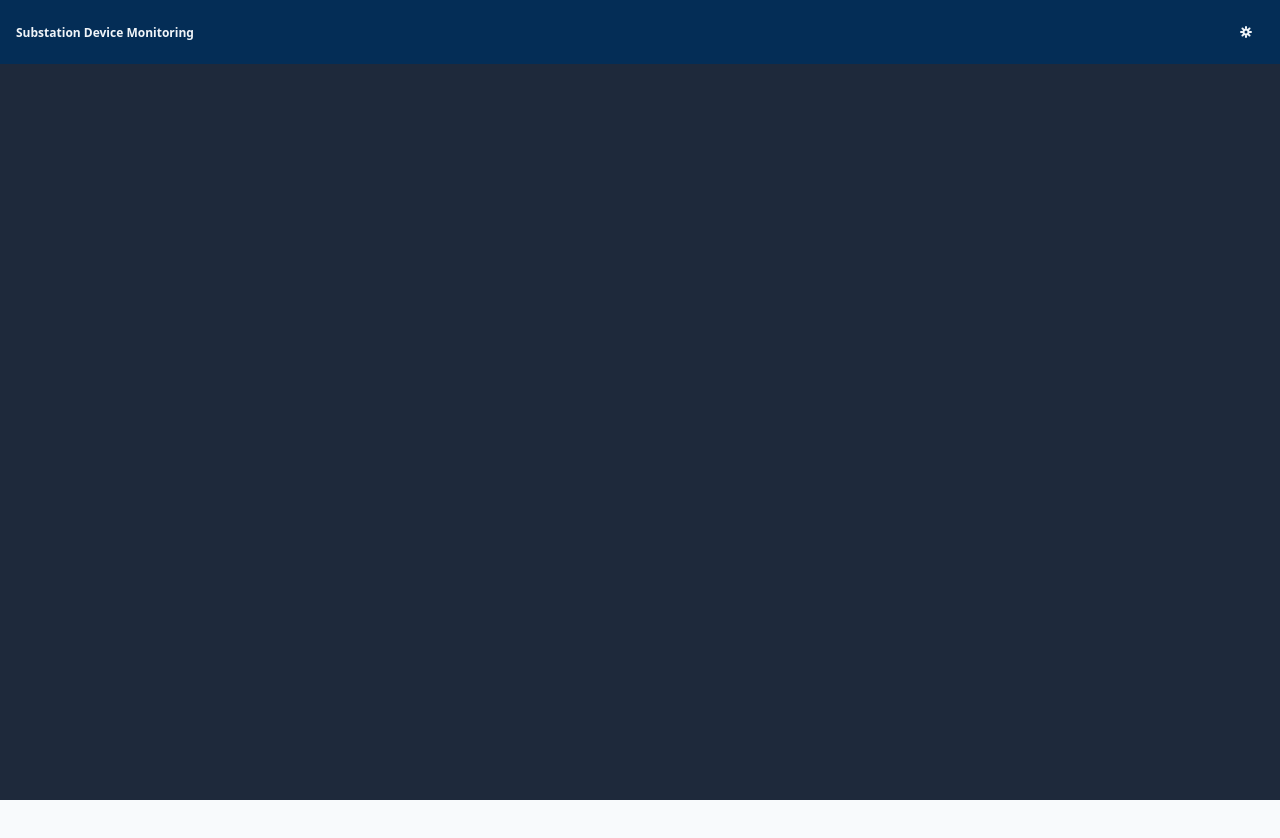
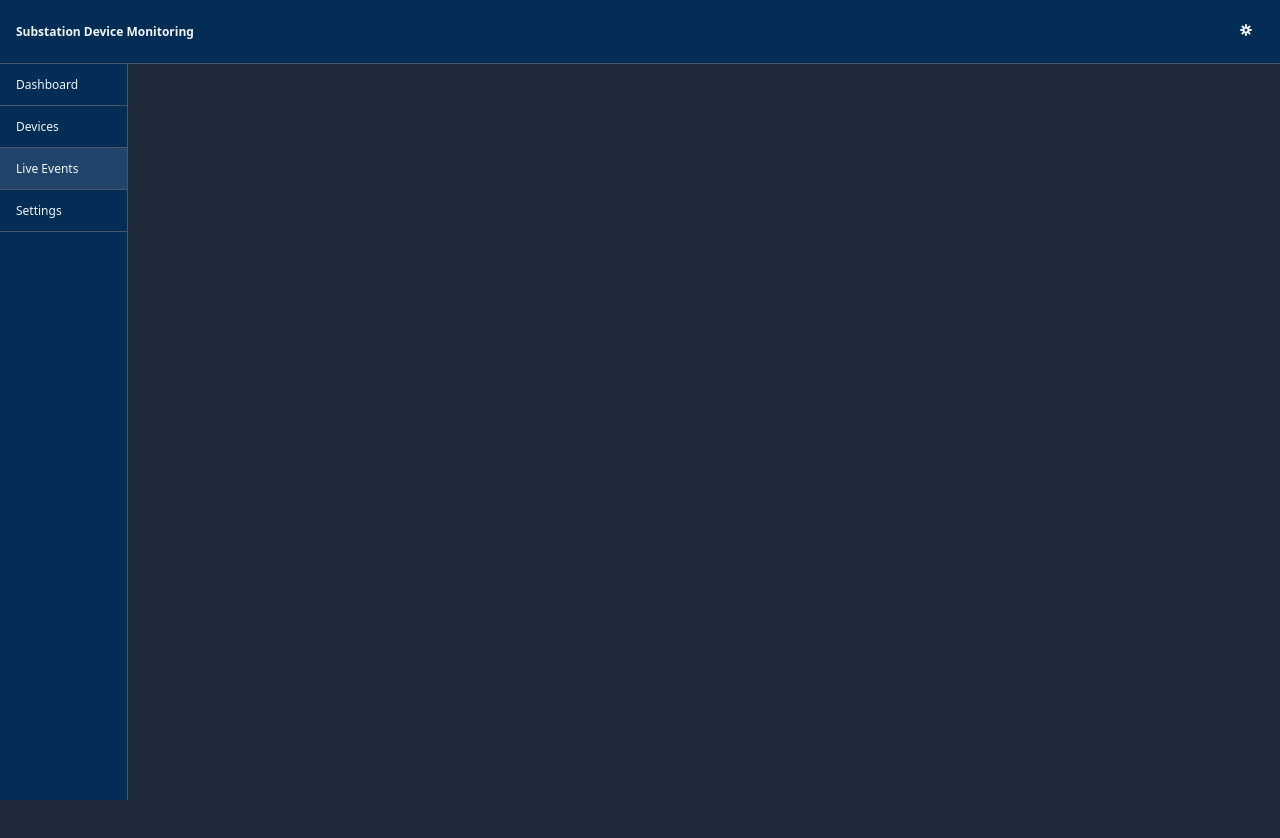
Before and after one commit to DamiennFl/SubstationDeviceMonitor, a React (Vite) app in the folder frontend/substation-device-monitoring/: page /events in a window 1280 px wide. Shown: the top 838 px of the page. Before the commit the page ends 800 px from the top, so only its background shows below. Built offline with nearby package versions, Linux system fonts and the light colour scheme.

Commit message:
Basic header and sidebar

```diff
--- /dev/null
+++ b/frontend/substation-device-monitoring/src/components/common/Notifications.tsx
@@ -0,0 +1 @@
+// TODO: Write multiple exporting notification components
--- a/frontend/substation-device-monitoring/src/components/layout/AppShell.tsx
+++ b/frontend/substation-device-monitoring/src/components/layout/AppShell.tsx
@@ -1,5 +1,7 @@
 import { useState } from 'react'
+import { BrowserRouter } from 'react-router-dom'
 import HeaderBar from './HeaderBar'
+import SideBar from './SideBar'
 
 // Main App component
 export function AppShell() {
@@ -10,12 +12,15 @@ export function AppShell() {
     }
 
     return (
+        <BrowserRouter>
             <div className={`app-shell${darkMode ? ' dark' : ''}`}>
                 <HeaderBar
                     darkMode={darkMode}
                     onToggleTheme={toggleTheme}
                 />
+                <SideBar />
             </div>
+        </BrowserRouter>
     )
 }
 
--- a/frontend/substation-device-monitoring/src/components/layout/HeaderBar.tsx
+++ b/frontend/substation-device-monitoring/src/components/layout/HeaderBar.tsx
@@ -1,20 +1,22 @@
-
 type HeaderBarProps = {
   darkMode: boolean
   onToggleTheme: () => void
 }
 
-export function HeaderBar({ darkMode, onToggleTheme }: HeaderBarProps) {
+function HeaderBar({ darkMode, onToggleTheme }: HeaderBarProps) {
     return (
       <header className="header-bar">
         <div className="header-bar__content">
           <span className="header-bar__title">Substation Device Monitoring</span>
         </div>
 
+        <div>
+
         <ThemeToggle
           darkMode={darkMode}
           onToggleTheme={onToggleTheme}
         />
+        </div>
       </header>
     )
 }
--- a/frontend/substation-device-monitoring/src/components/layout/SideBar.tsx
+++ b/frontend/substation-device-monitoring/src/components/layout/SideBar.tsx
@@ -0,0 +1,47 @@
+import { NavLink } from 'react-router-dom'
+
+function SideBar() {
+    return (
+        // Map side bar items to SideBarButtons.
+        <aside className="side-bar">
+            {sideBarItems.map((item) => (
+                <SideBarButton
+                  key={item.route}
+                  label={item.label}
+                  route={item.route}
+                />
+            ))}
+        </aside>
+    )
+}
+
+// Common structure for sidebar buttons, for easier defining
+type SideBarItem = {
+    label: string
+    route: string
+}
+
+// List of sidebar buttons. Update this list as necessary to add or remove buttons.
+const sideBarItems: SideBarItem[] = [
+    {label: 'Dashboard', route: '/' },
+    {label: 'Devices', route: '/devices' },
+    //{label: 'Alarms', route: '/alarms'}, // TODO: Add an endpoint which gets alarms list. Does not exist.
+    {label: 'Live Events', route: '/events'},
+    {label: 'Settings', route: '/settings'} // Does not actually exist, will be used for PAGE NOT FOUND learning
+]
+
+type SideBarButtonProps = {
+    label: string
+    route: string
+}
+
+// Common SideBarButton
+function SideBarButton({ label, route }: SideBarButtonProps) {
+    return (
+        <NavLink className="side-bar__button" to={route}>
+            {label}
+        </NavLink>
+    )
+}
+
+export default SideBar
--- a/frontend/substation-device-monitoring/src/index.css
+++ b/frontend/substation-device-monitoring/src/index.css
@@ -17,11 +17,13 @@ body {
 
 .app-shell {
   min-height: 100svh;
+  padding-top: 4rem;
   background: #f8fafc;
   color: #0f172a;
   transition:
     background-color 0.2s ease,
     color 0.2s ease;
+  font-size: 0.75rem;
 }
 
 .app-shell.dark {
@@ -40,7 +42,7 @@ body {
   justify-content: space-between;
   height: 4rem;
   padding: 0 1rem;
-  border-color: #475569;
+  border-bottom: 1px solid #475569;
   background: #042D56;
   color: #f1f5f9;
   box-sizing: border-box;
@@ -53,7 +55,6 @@ body {
 }
 
 .header-bar__title {
-  font-size: .75rem;
   font-weight: 700;
 }
 
@@ -70,3 +71,32 @@ body {
 .theme-toggle:hover {
   background: rgb(148 163 184 / 20%);
 }
+
+.side-bar {
+  position: fixed;
+  top: 4rem;
+  bottom: 0;
+  left: 0;
+  display: flex;
+  flex-direction: column;
+  align-items: stretch;
+  width: 8rem;
+  box-sizing: border-box;
+  border-right: 1px solid #475569;
+  background: #042D56;
+  color: #f1f5f9;
+}
+
+.side-bar__button {
+  display: block;
+  padding: 0.75rem 1rem;
+  color: #f1f5f9;
+  border-bottom: 1px solid #475569;
+  background: transparent;
+  text-decoration: none;
+}
+
+.side-bar__button:hover,
+.side-bar__button[aria-current='page'] {
+  background: rgb(148 163 184 / 20%);
+}
```
Lines whose indentation alone changed are shown as unchanged.
